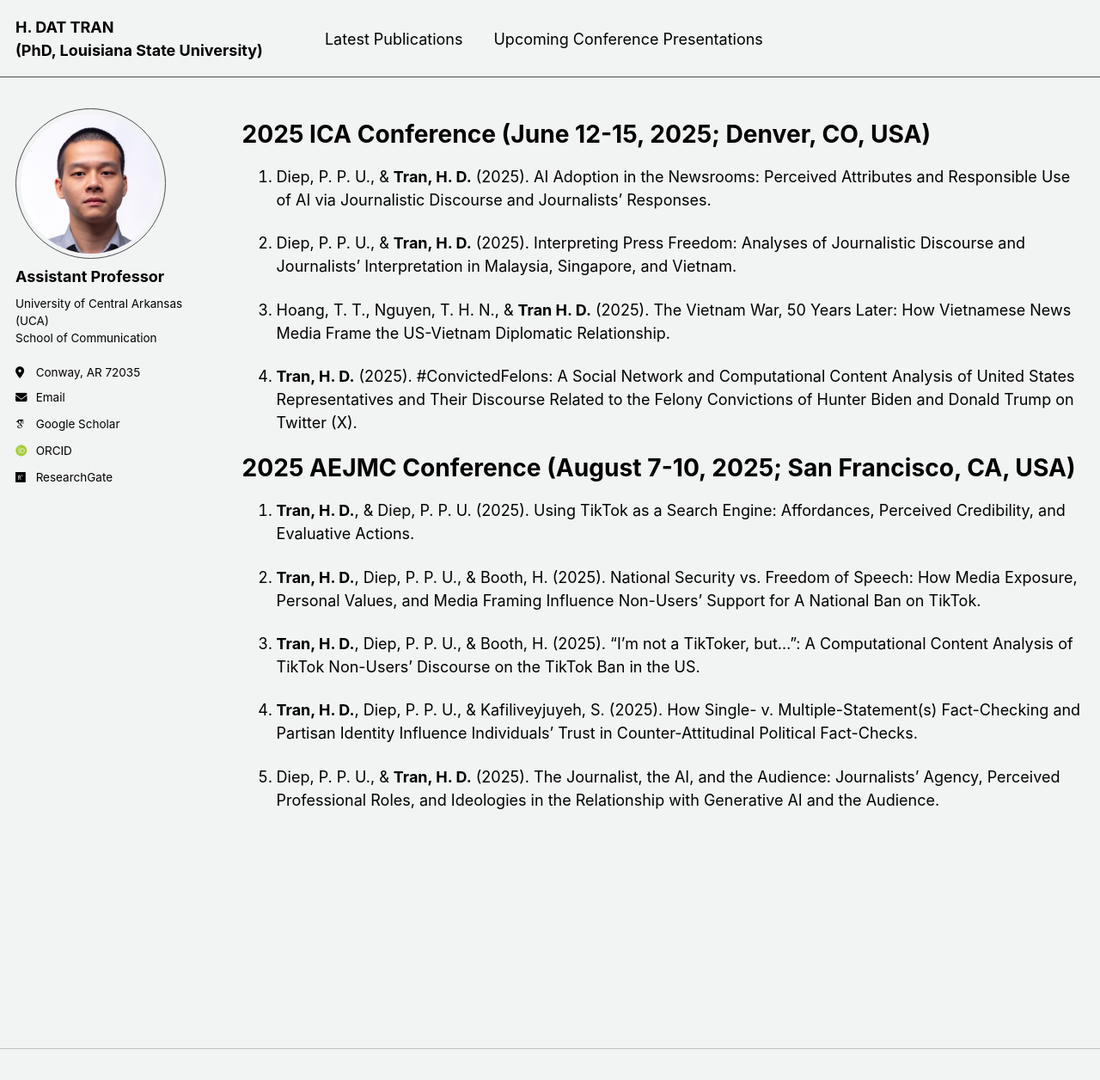
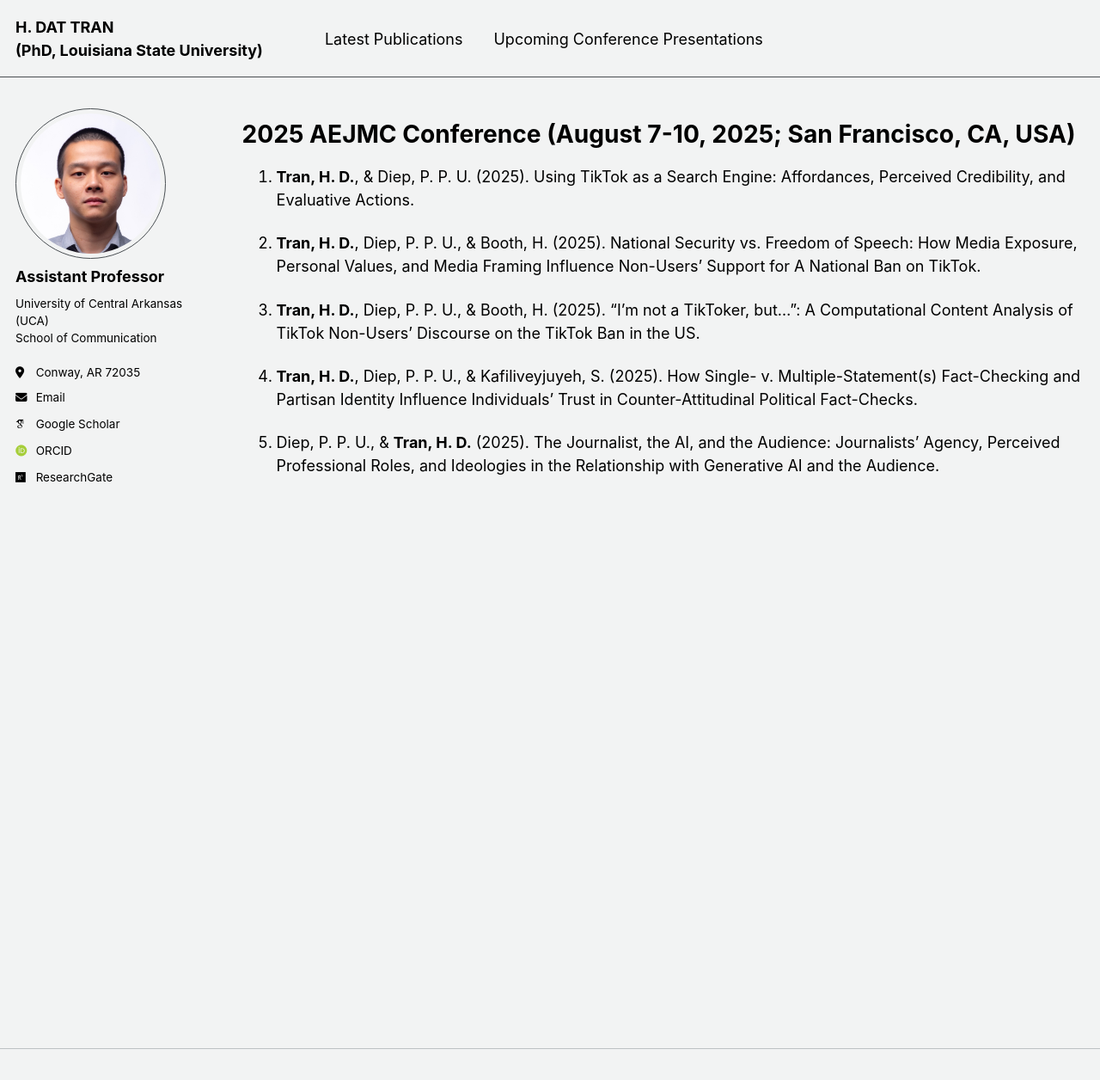
Before and after one commit to hdattran/hdattran.github.io, a Jekyll site: the page built from _pages/presentations.md, in a window 1280 px wide and 1256 px high. Shown: the whole window at 86% size. Built offline with Jekyll 4.4.1, drawn with Linux system fonts in a browser that asks for light colours; some web fonts are replaced.

Commit message:
Update presentations.md

```diff
--- a/_pages/presentations.md
+++ b/_pages/presentations.md
@@ -5,19 +5,6 @@ permalink: /presentations/
 author_profile: true
 ---
 {% include base_path %}
-
-2025 ICA Conference (June 12-15, 2025; Denver, CO, USA)
-=====
-
-1. Diep, P. P. U., & **Tran, H. D.** (2025). AI Adoption in the Newsrooms: Perceived Attributes and Responsible Use of AI via Journalistic Discourse and Journalists’ Responses.
-
-2. Diep, P. P. U., & **Tran, H. D.** (2025). Interpreting Press Freedom: Analyses of Journalistic Discourse and Journalists’ Interpretation in Malaysia, Singapore, and Vietnam.
-
-3. Hoang, T. T., Nguyen, T. H. N., & **Tran H. D.** (2025). The Vietnam War, 50 Years Later: How Vietnamese News Media Frame the US-Vietnam Diplomatic Relationship.
-
-4. **Tran, H. D.** (2025). #ConvictedFelons: A Social Network and Computational Content Analysis of United States Representatives and Their Discourse Related to the Felony Convictions of Hunter Biden and Donald Trump on Twitter (X).
-
-
 
 2025 AEJMC Conference (August 7-10, 2025; San Francisco, CA, USA)
 =====
```
